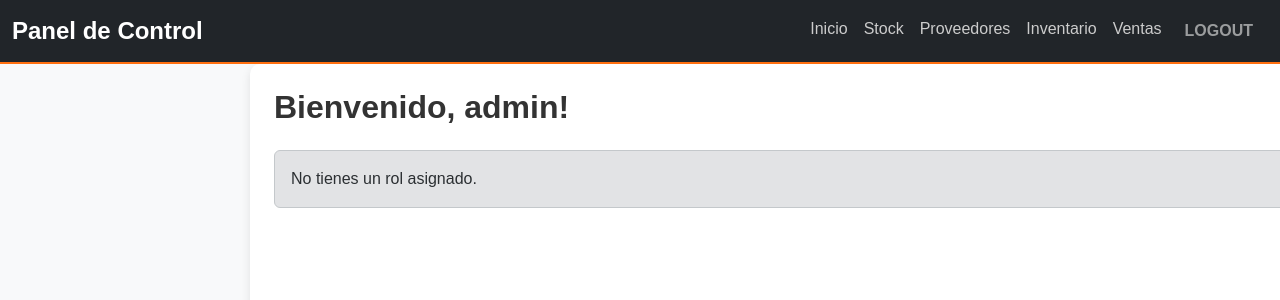
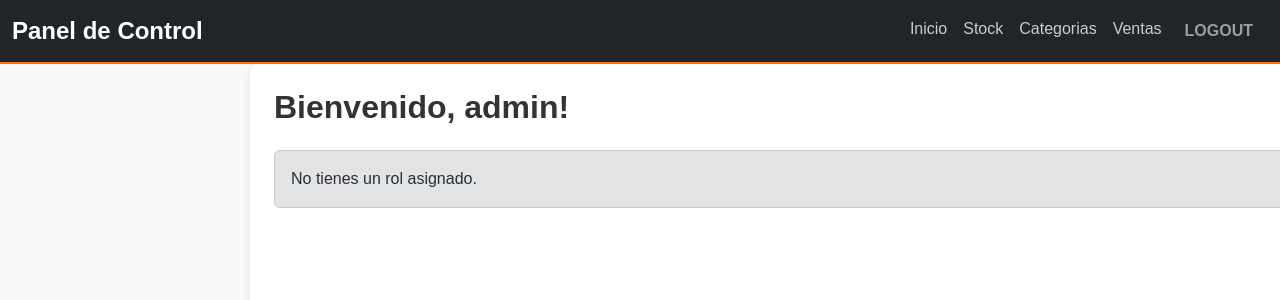
Before and after one commit to tomas-tissera/Gestor-Stock, a Django app: page /role-based/ in a window 1280 px wide. Shown: the top 300 px of the page. Run offline with Django 5.2, Linux system fonts and the light colour scheme; a user stored in the database is signed in.

```diff
--- a/myproject/myapp/templates/navbar.html
+++ b/myproject/myapp/templates/navbar.html
@@ -15,10 +15,7 @@
                     <a class="nav-link" href="{% url 'producto_list' %}">Stock</a>
                 </li>
                 <li class="nav-item">
-                    <a class="nav-link" href="#">Proveedores</a>
-                </li>
-                <li class="nav-item">
-                    <a class="nav-link" href="#">Inventario</a>
+                    <a class="nav-link" href="{% url 'categoria_list' %}">Categorias</a>
                 </li>
                 <li class="nav-item">
                     <a class="nav-link" href="#">Ventas</a>
--- a/myproject/myapp/templates/role_based_template.html
+++ b/myproject/myapp/templates/role_based_template.html
@@ -33,7 +33,7 @@
                             <a href="#" class="btn btn-primary action-btn w-100">1 Registrar Cliente</a>
                         </div>
                         <div class="col-md-4 mb-3">
-                            <a href="#" class="btn btn-success action-btn w-100">2 Ver Inventario</a>
+                            <a href="{% url 'producto_list' %}" class="btn btn-success action-btn w-100">Agregar Inventario</a>
                         </div>
                         <div class="col-md-4 mb-3">
                             <a href="#" class="btn btn-danger action-btn w-100">3 Realizar Venta</a>
```
Also changed, not shown: myproject/db.sqlite3.
